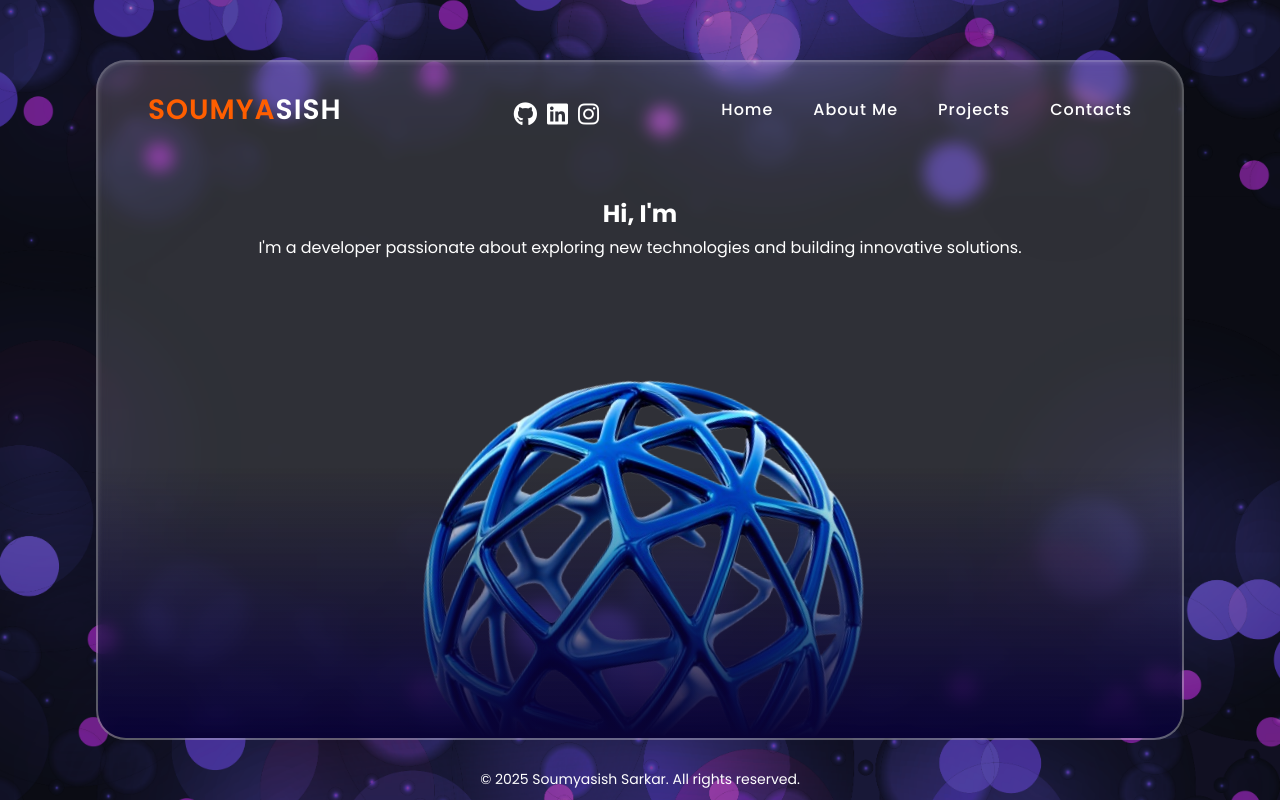
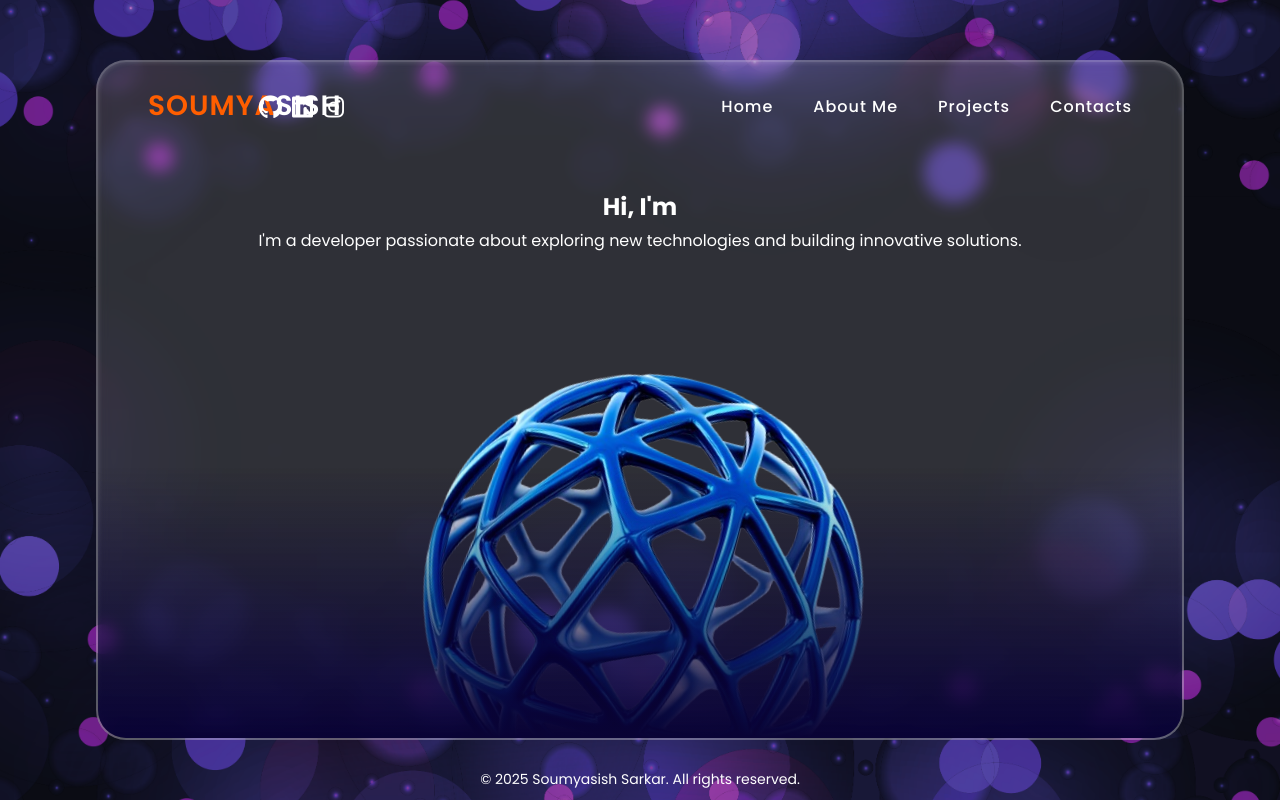
Before and after one commit to soumyasish-sarkar/portfolio, a plain HTML site: page index.html in a window 1280 px wide. Drawn offline with Linux system fonts and the light colour scheme.

Commit message:
developing

```diff
--- a/styles.css
+++ b/styles.css
@@ -70,7 +70,7 @@ header {
   z-index: 2; /* Ensure header is above other content */
 }
 header .header-logo {
-  margin-right: 20px; /* Further reduce the gap */
+  margin-right: -235px; /* Further reduce the gap */
 }
 .header-logo span {
   color: #ff5e00; /* SOUMYA */
@@ -80,7 +80,7 @@ header .header-logo {
   display: flex;
   justify-content: center;
   gap: 0px; /* Reduce gap between icons */
-  margin-top: 10px;  /* Adjust top margin if needed */
+  margin-top: 3px;  /* Adjust top margin if needed */
   z-index: 2;  /* Ensure it's above other content */
 }
 
```
